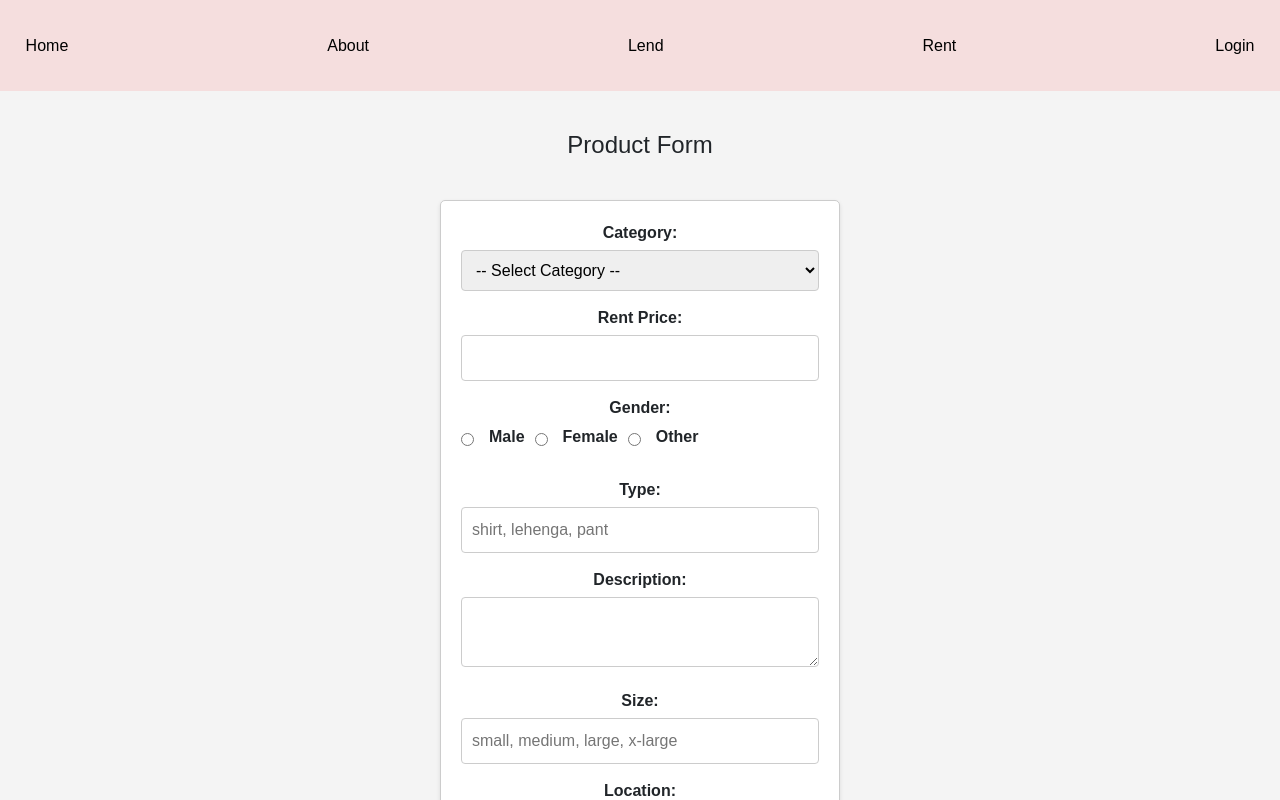
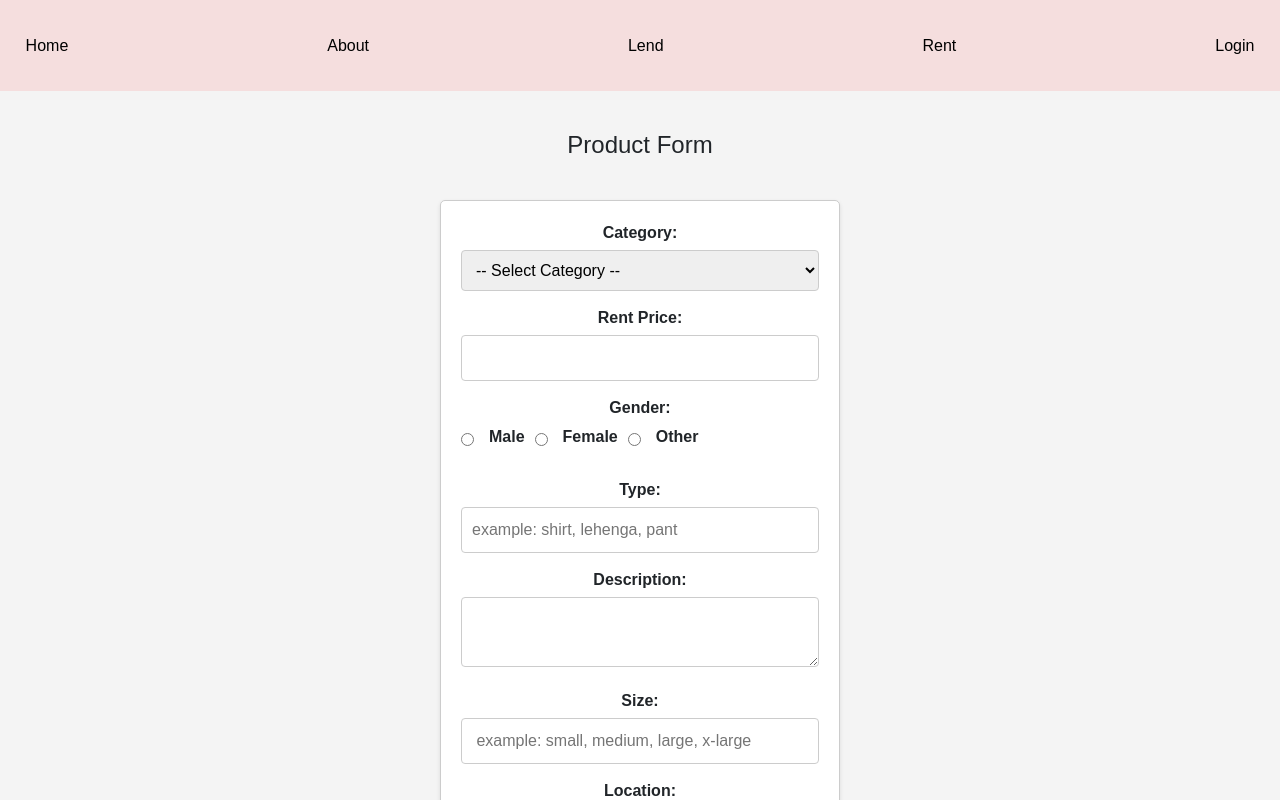
Before and after one commit to Asmita-Nyoupane/Clothing-rental-system, a React (Vite) app in the folder frontend/: page /lend in a window 1280 px wide. Shown: the top 800 px of the page. Built offline with nearby package versions, Linux system fonts and the light colour scheme; the HTML template or start-up script is replaced by a standard one.

Commit message:
delete button

```diff
--- a/frontend/src/Components/Details/Details.jsx
+++ b/frontend/src/Components/Details/Details.jsx
@@ -1,14 +1,15 @@
 // Details.jsx
 
-import React, { useEffect, useState } from "react";
+import React, { useEffect, useState, useContext } from "react";
 import { useParams } from 'react-router-dom';
 import { API } from "../../service/api";
+import { DataContext } from "../../context/DataProvider";
 import './Details.css';
 
 const Details = () => {
   const [post, setPost] = useState({});
   const { id } = useParams();
-
+  const {account}= useContext(DataContext);
   useEffect(() => {
     const fetchData = async () => {
       let response = await API.getPostById(id);
@@ -29,7 +30,14 @@ const Details = () => {
       <h2 className="name">Name: {post.name}</h2>
       <h2 className="Phone">Phone: {post.phone}</h2>
       <h2 className="Location">Location: {post.location}</h2>
-      <h2 className="Date">Date: {new Date(post.createdDate).toDateString()}</h2>
+      <h2 className="Date">Date: {new Date(post.createdDate).toDateString()}</h2><br/>
+      {
+        account.name === post.name &&
+        <>
+        <button>Delete</button>
+        </>
+      }
+
     </div>
   );
 };
--- a/frontend/src/Components/Lend/Lend.jsx
+++ b/frontend/src/Components/Lend/Lend.jsx
@@ -158,7 +158,7 @@ const Lend = () => {
             value={post.type}
             onChange={handleInputChange}
             required
-            placeholder="shirt, lehenga, pant"
+            placeholder="example: shirt, lehenga, pant"
           />
           <label htmlFor="description">Description:</label>
           <textarea
@@ -179,7 +179,7 @@ const Lend = () => {
           value={post.size}
           onChange={handleInputChange}
           required
-          placeholder="small, medium, large, x-large"
+          placeholder=" example: small, medium, large, x-large"
         />
          <label htmlFor="location">Location:</label>
         <input
```
